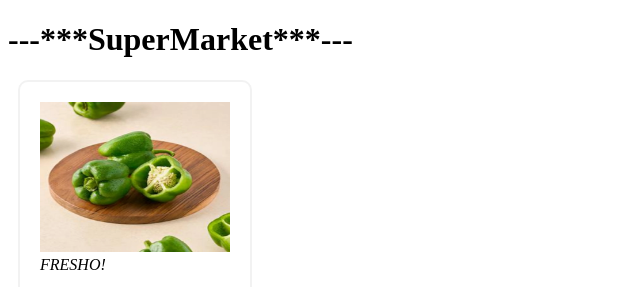
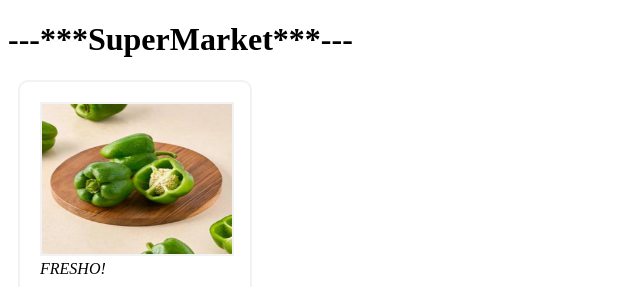
Before and after one commit to ashwinisinare07/super-market, a plain HTML site: page index.html in a window 1280 px wide. Shown: the top 287 px of the page, 0-640 px from the left. Drawn offline with Linux system fonts and the light colour scheme.

Commit message:
design the image

```diff
--- a/index.html
+++ b/index.html
@@ -13,8 +13,14 @@
         border-color:#f2f2f2;
         border-width:2px;
         margin:10px;
+        }
+        .img{
+            border-style:solid;
+            border-width: 2px;
+            border-color: #f2f2f2;
+        }
 
-        }
+
 
     </style>
 </head>
```
